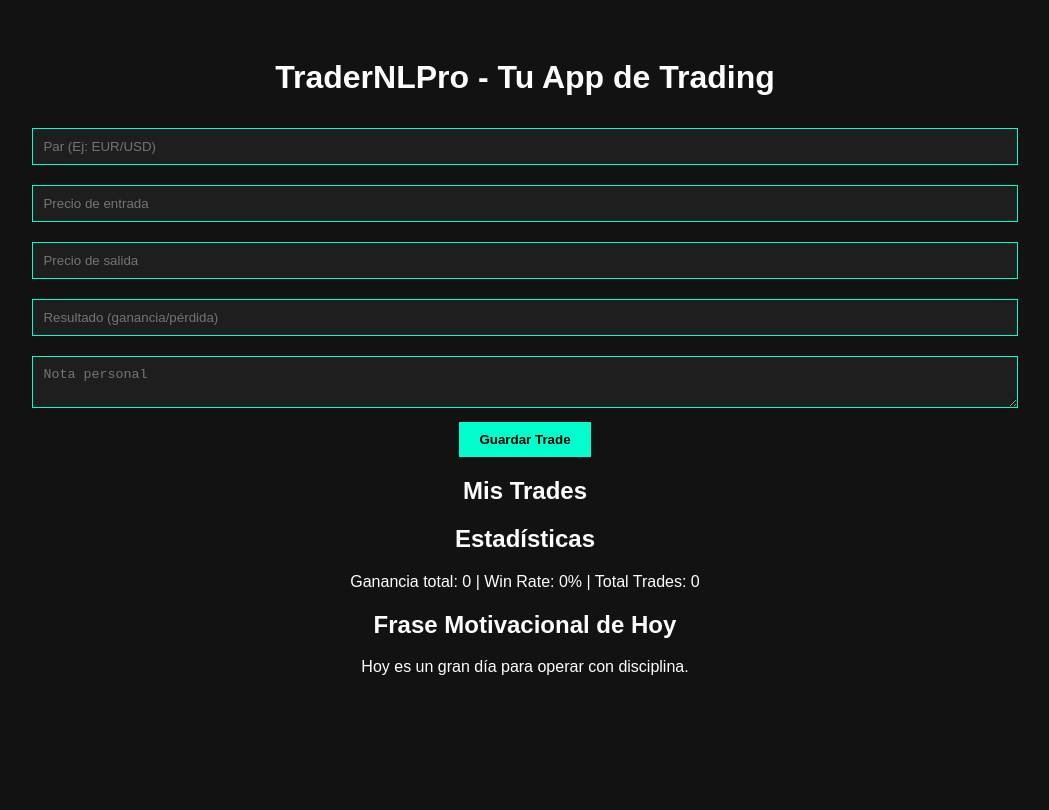
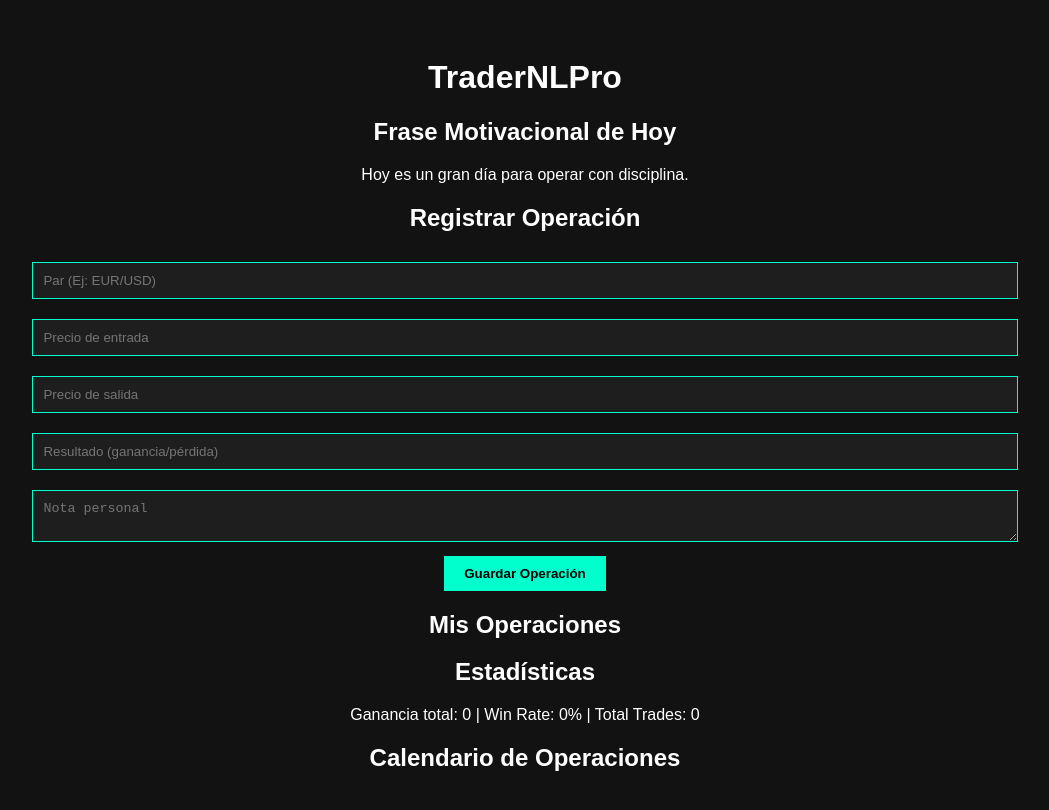
Before and after one commit to ZMichael8/TradeNLPro, a plain HTML site: page index.html in a window 1280 px wide. Shown: the whole page, without its empty margins (115-1164 px from the left). Drawn offline with Linux system fonts and the light colour scheme.

Commit message:
Update index.html

```diff
--- a/index.html
+++ b/index.html
@@ -7,26 +7,44 @@
     <link rel="stylesheet" href="styles.css">
 </head>
 <body>
-    <h1>TraderNLPro - Tu App de Trading</h1>
+    <h1>TraderNLPro</h1>
 
-    <!-- Formulario de registro de trades -->
+    <!-- Frase motivacional -->
+    <section id="quoteSection">
+        <h2>Frase Motivacional de Hoy</h2>
+        <p id="quote"></p>
+    </section>
+
+    <!-- Formulario de registro de operaciones -->
+    <section id="journalSection">
+        <h2>Registrar Operación</h2>
         <form id="tradeForm">
             <input type="text" id="pair" placeholder="Par (Ej: EUR/USD)" required><br>
-        <input type="text" id="entry" placeholder="Precio de entrada" required><br>
-        <input type="text" id="exit" placeholder="Precio de salida" required><br>
-        <input type="text" id="result" placeholder="Resultado (ganancia/pérdida)" required><br>
+            <input type="number" id="entry" placeholder="Precio de entrada" required><br>
+            <input type="number" id="exit" placeholder="Precio de salida" required><br>
+            <input type="number" id="result" placeholder="Resultado (ganancia/pérdida)" required><br>
             <textarea id="note" placeholder="Nota personal" required></textarea><br>
-        <button type="submit">Guardar Trade</button>
+            <button type="submit">Guardar Operación</button>
         </form>
+    </section>
 
-    <h2>Mis Trades</h2>
+    <!-- Lista de operaciones -->
+    <section id="tradesSection">
+        <h2>Mis Operaciones</h2>
         <ul id="tradesList"></ul>
+    </section>
 
+    <!-- Estadísticas -->
+    <section id="statsSection">
         <h2>Estadísticas</h2>
         <p id="stats"></p>
+    </section>
 
-    <h2>Frase Motivacional de Hoy</h2>
-    <p id="quote"></p>
+    <!-- Calendario -->
+    <section id="calendarSection">
+        <h2>Calendario de Operaciones</h2>
+        <ul id="calendarList"></ul>
+    </section>
 
     <script src="app.js"></script>
 </body>
```
Lines whose indentation alone changed are shown as unchanged.
